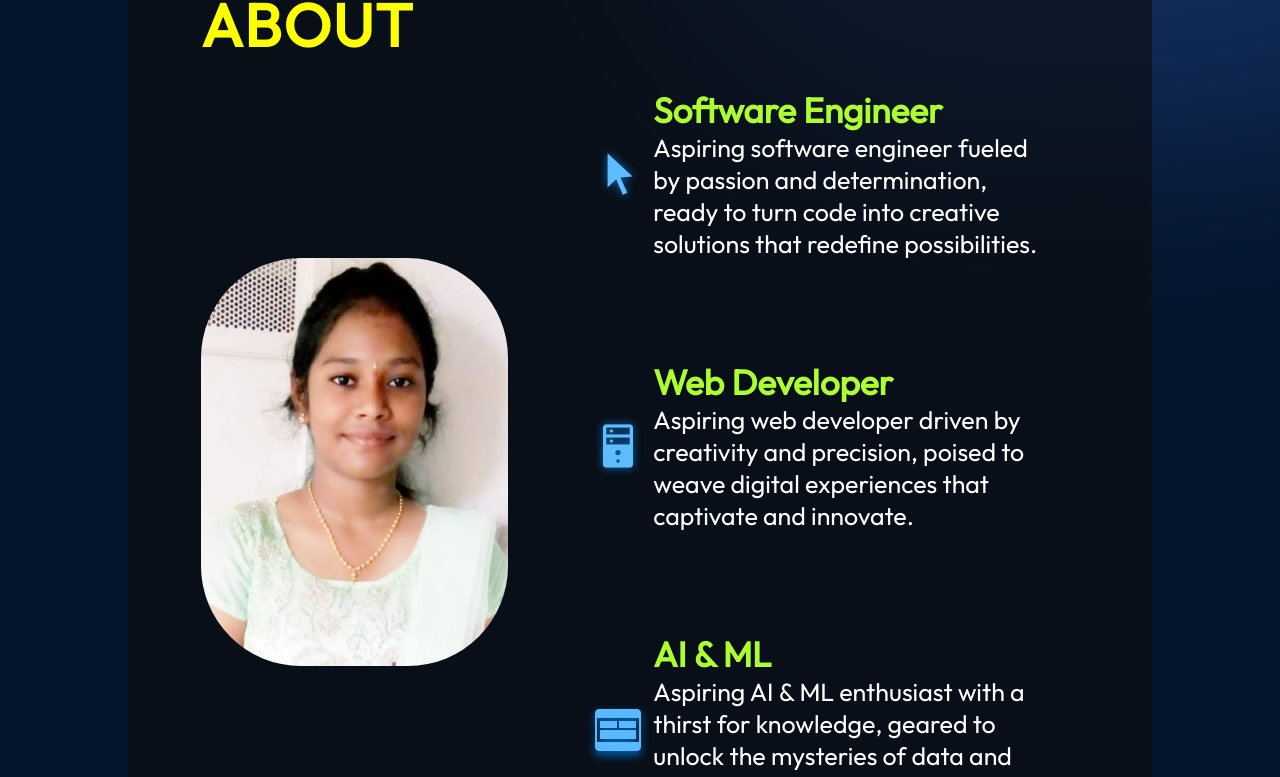
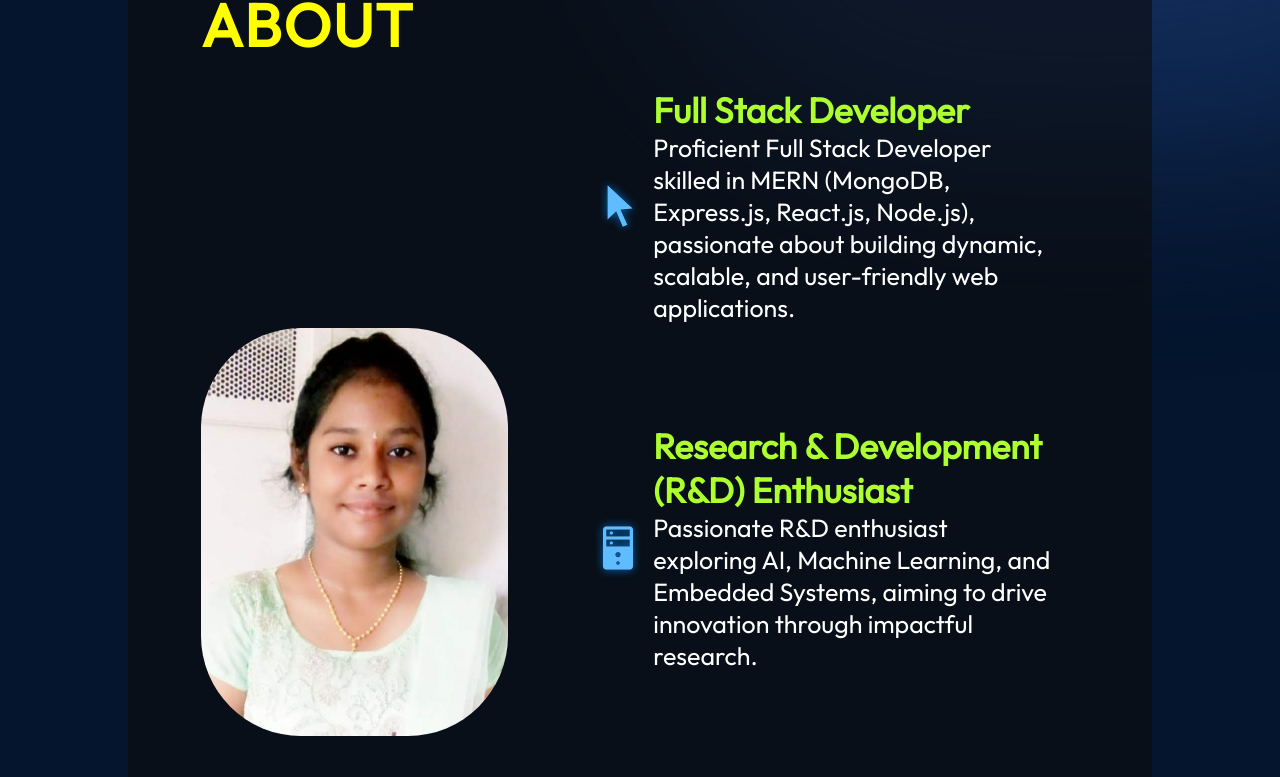
Before and after one commit to SravyaSattisetti777/My-Portfolio, a React (Vite) app: page / in a window 1280 px wide. Shown: the part 912-1689 px from the top of the page. Built offline with nearby package versions, Linux system fonts and the light colour scheme.

Commit message:
Update About.jsx

```diff
--- a/src/components/About/About.jsx
+++ b/src/components/About/About.jsx
@@ -17,27 +17,27 @@ export const About = () => {
           <li className={styles.aboutItem}>
             <img src={getImageUrl("about/cursorIcon.png")} alt="Cursor icon" />
             <div className={styles.aboutItemText}>
-              <h3>Software Engineer</h3>
+              <h3>Full Stack Developer</h3>
               <p>
-              Aspiring software engineer fueled by passion and determination, ready to turn code into creative solutions that redefine possibilities.
+              Proficient Full Stack Developer skilled in MERN (MongoDB, Express.js, React.js, Node.js), passionate about building dynamic, scalable, and user-friendly web applications.
               </p>
             </div>
           </li>
           <li className={styles.aboutItem}>
             <img src={getImageUrl("about/serverIcon.png")} alt="Server icon" />
             <div className={styles.aboutItemText}>
-              <h3>Web Developer</h3>
+              <h3>Research & Development (R&D) Enthusiast</h3>
               <p>
-              Aspiring web developer driven by creativity and precision, poised to weave digital experiences that captivate and innovate.
+              Passionate R&D enthusiast exploring AI, Machine Learning, and Embedded Systems, aiming to drive innovation through impactful research.
               </p>
             </div>
           </li>
           <li className={styles.aboutItem}>
             <img src={getImageUrl("about/uiIcon.png")} alt="UI icon" />
             <div className={styles.aboutItemText}>
-              <h3>AI & ML</h3>
+              <h3>AI & ML Engineer</h3>
               <p>
-              Aspiring AI & ML enthusiast with a thirst for knowledge, geared to unlock the mysteries of data and create intelligent systems that shape the future.
+              AI & ML enthusiast with hands-on experience in Deep Learning, TensorFlow, and OpenCV, striving to develop intelligent solutions for real-world challenges.
               </p>
             </div>
           </li>
```
